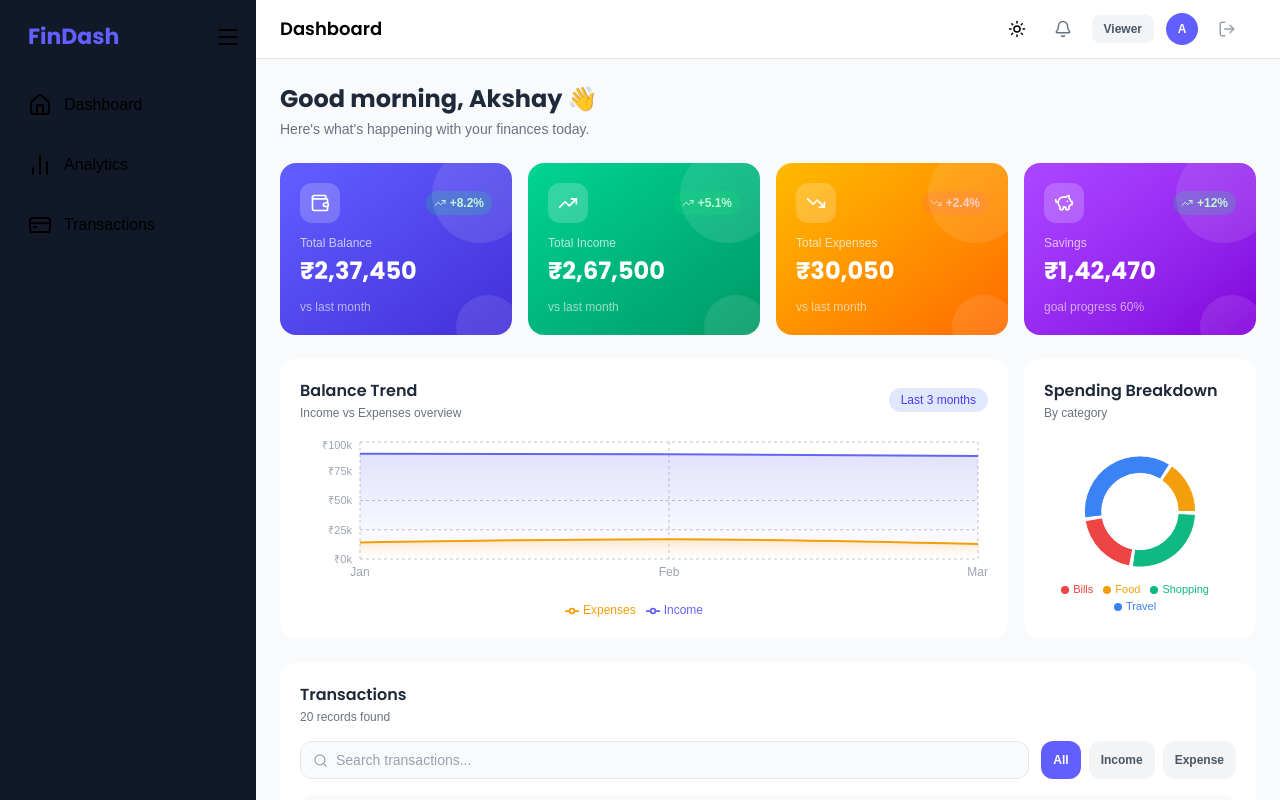
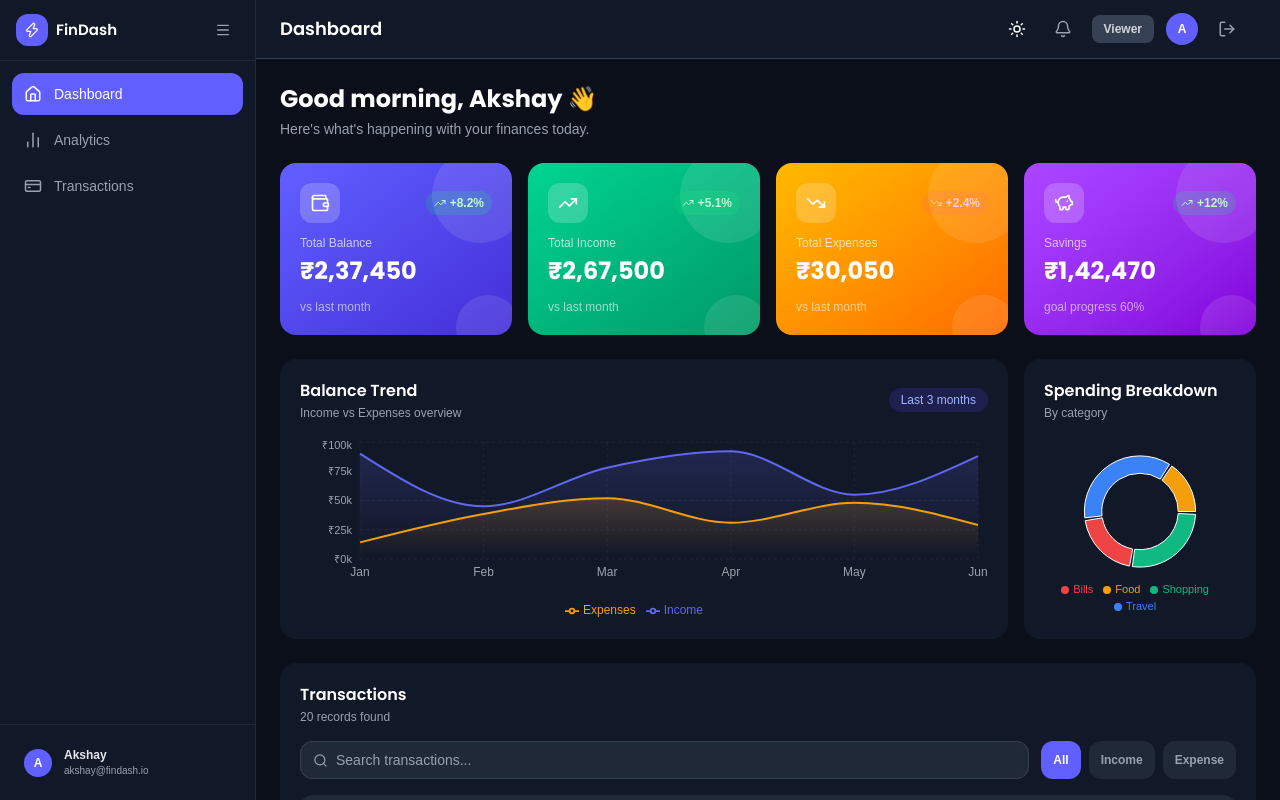
Before and after one commit to akshayUniverse/finance-dashboard, a React (Vite) app: page / in a window 1280 px wide. Built offline with nearby package versions, Linux system fonts and the light colour scheme.

Commit message:
add insightspanel , activate slidbar and  smooth animation and dark mode ripple with flushSync activate .

```diff
--- a/src/App.css
+++ b/src/App.css
@@ -1,23 +1,22 @@
 @import "tailwindcss";
 
+@variant dark (&:where(.dark, .dark *));
 
 :root {
   --background: #ffffff;
   --foreground: #171717;
 }
 
-.dark {
-  --background: #171717;
+html.dark {
+  --background: #0B0F1A;
   --foreground: #ffffff;
 }
-
 
 body {
   background-color: var(--background);
   color: var(--foreground);
   font-family: Arial, Helvetica, sans-serif;
 }
-
 
 @layer base {
   @font-face {
@@ -132,3 +131,22 @@ body {
     @apply text-[6px] md:text-[10px] font-poppins-medium;
   }
 }
+
+::view-transition-old(root) {
+  animation: none;
+  mix-blend-mode: normal;
+}
+
+::view-transition-new(root) {
+  animation: ripple-in 0.55s cubic-bezier(0.4, 0, 0.2, 1) forwards;
+  mix-blend-mode: normal;
+}
+
+@keyframes ripple-in {
+  from {
+    clip-path: circle(0% at var(--ripple-x, 50%) var(--ripple-y, 50%));
+  }
+  to {
+    clip-path: circle(150% at var(--ripple-x, 50%) var(--ripple-y, 50%));
+  }
+}
--- a/src/App.jsx
+++ b/src/App.jsx
@@ -1,13 +1,23 @@
 import './App.css';
 import Layout from './components/Layout';
 import Dashboard from './pages/Dashboard';
+import { useApp } from './context/AppContext';
+import InsightsPanel from './components/dashboard/InsightsPanel';
+import TransactionsTable from './components/dashboard/TransactionsTable';
+
+function PageRouter() {
+  const { activePage } = useApp();
+  if (activePage === "Analytics")    return  <InsightsPanel />;
+  if (activePage === "Transactions") return <TransactionsTable />;
+  return <Dashboard />;
+}
 
 function App() {
   return (
-      <Layout >
-        <Dashboard />
-      </Layout>
-  )
+    <Layout>
+      <PageRouter />
+    </Layout>
+  );
 }
 
-export default App
+export default App;
--- a/src/components/Header.jsx
+++ b/src/components/Header.jsx
@@ -24,10 +24,15 @@ export default function Header() {
 
   return (
     <div className="flex items-center justify-between px-4 md:px-6 py-3 pl-16 md:pl-6 bg-white dark:bg-[#111827] border-b border-gray-200 dark:border-gray-700">
-      <div className="text-lg font-semibold pl-12 md:pl-0 font-poppins-semibold">Dashboard</div>
+      <div className="text-lg font-semibold pl-12 md:pl-0 font-poppins-semibold">
+        Dashboard
+      </div>
 
       <div className="flex items-center gap-3 relative">
-        <button onClick={toggleTheme} className="p-2 rounded-lg hover:bg-gray-100 dark:hover:bg-gray-700 cursor-pointer transition-colors">
+        <button
+          onClick={(e) => toggleTheme(e)}
+          className="p-2 rounded-lg hover:bg-gray-100 dark:hover:bg-gray-700 cursor-pointer transition-colors"
+        >
           {isDark ? <Sun size={18} /> : <Moon size={18} />}
         </button>
 
@@ -60,17 +65,26 @@ export default function Header() {
 
         <div className="relative profile-menu">
           {isMobile && (
-            <div onClick={() => setOpenMenu(!openMenu)} className="w-8 h-8 rounded-full bg-indigo-500 flex items-center justify-center text-white text-xs font-bold cursor-pointer">
+            <div
+              onClick={() => setOpenMenu(!openMenu)}
+              className="w-8 h-8 rounded-full bg-indigo-500 flex items-center justify-center text-white text-xs font-bold cursor-pointer"
+            >
               A
             </div>
           )}
 
           {openMenu && isMobile && (
             <div className="absolute right-0 mt-2 w-48 bg-white dark:bg-[#1F2937] rounded-xl shadow-lg p-2 z-50 border border-gray-100 dark:border-gray-700">
-              <div onClick={toggleTheme} className="px-3 py-2 text-sm hover:bg-gray-100 dark:hover:bg-gray-700 rounded-lg cursor-pointer">
+              <div
+                onClick={(e) => toggleTheme(e)}
+                className="px-3 py-2 text-sm hover:bg-gray-100 dark:hover:bg-gray-700 rounded-lg cursor-pointer"
+              >
                 Toggle Theme
               </div>
-              <div onClick={toggleRole} className="px-3 py-2 text-sm hover:bg-gray-100 dark:hover:bg-gray-700 rounded-lg cursor-pointer">
+              <div
+                onClick={(e) => toggleRole(e)}
+                className="px-3 py-2 text-sm hover:bg-gray-100 dark:hover:bg-gray-700 rounded-lg cursor-pointer"
+              >
                 Role: {role}
               </div>
               <div className="px-3 py-2 text-sm hover:bg-red-50 dark:hover:bg-red-900/20 rounded-lg cursor-pointer text-red-500">
--- a/src/components/Layout.jsx
+++ b/src/components/Layout.jsx
@@ -1,12 +1,10 @@
 import Sidebar from "./Sidebar";
 import Header from "./Header";
-import { useApp } from "../context/AppContext";
+
 
 export default function Layout({ children }) {
-  const { darkMode } = useApp();
 
   return (
-    <div className={darkMode ? "dark" : ""}>
       <div className="flex h-screen overflow-hidden bg-gray-50 dark:bg-[#0B0F1A] text-black dark:text-white">
         <Sidebar />
         <div className="flex-1 flex flex-col min-w-0">
@@ -16,6 +14,5 @@ export default function Layout({ children }) {
           </main>
         </div>
       </div>
-    </div>
   );
 }
--- a/src/components/Sidebar.jsx
+++ b/src/components/Sidebar.jsx
@@ -1,110 +1,180 @@
-import { useState, useEffect } from "react";
-import { Home, BarChart2, CreditCard, Menu, X } from "lucide-react";
+import { useState, useEffect, useRef } from "react";
+import { Home, BarChart2, CreditCard, Menu, X, Zap } from "lucide-react";
+import { useApp } from "../context/AppContext";
+
+const NAV_ITEMS = [
+  { icon: Home,        label: "Dashboard"    },
+  { icon: BarChart2,   label: "Analytics"    },
+  { icon: CreditCard,  label: "Transactions" },
+];
 
 export default function Sidebar() {
-  const [collapsed, setCollapsed] = useState(false);
-  const [open, setOpen] = useState(false);
-  const [isDesktop, setIsDesktop] = useState(true);
-  const effectiveCollapsed = isDesktop ? collapsed : false;
+  const { activePage, setActivePage } = useApp();
+  const [collapsed,  setCollapsed]  = useState(false);
+  const [mobileOpen, setMobileOpen] = useState(false);
+  const [isDesktop,  setIsDesktop]  = useState(() => typeof window !== "undefined" ? window.innerWidth >= 768 : true);
 
   useEffect(() => {
-    const check = () => setIsDesktop(window.innerWidth >= 768);
-    check();
+    const check = () => {
+      const desktop = window.innerWidth >= 768;
+      setIsDesktop(desktop);
+      if (desktop) setMobileOpen(false);
+    };
     window.addEventListener("resize", check);
     return () => window.removeEventListener("resize", check);
   }, []);
 
+  const isCollapsed = isDesktop && collapsed;
+
+  const handleNavClick = (label) => {
+    setActivePage(label);
+    if (!isDesktop) setMobileOpen(false);
+  };
+
   return (
     <>
-      {!isDesktop && open && (
+
+      {!isDesktop && mobileOpen && (
         <div
-          className="fixed inset-0 bg-black/50 z-40"
-          onClick={() => setOpen(false)}
+          className="fixed inset-0 bg-black/60 z-40"
+          onClick={() => setMobileOpen(false)}
         />
       )}
 
+      <div
+        className={`
+          relative shrink-0 h-screen
+          transition-[width] duration-300 ease-in-out
+          hidden md:block
+          ${isCollapsed ? "w-[72px]" : "w-64"}
+        `}
+      />
+
       <aside
-        className={`fixed z-50 md:relative h-screen bg-[#111827] transition-all duration-300
-                    ${isDesktop ? (collapsed ? "w-20" : "w-64") : "w-64"}
-                    ${!isDesktop && !open ? "-translate-x-full" : "translate-x-0"}
+        className={`
+          fixed inset-y-0 left-0 z-50
+          flex flex-col h-screen
+          bg-white dark:bg-[#111827]
+          border-r border-gray-100 dark:border-gray-800
+          overflow-hidden
+          transition-[width,transform] duration-300 ease-in-out
+          ${isCollapsed ? "w-[72px]" : "w-64"}
+          ${!isDesktop
+            ? mobileOpen
+              ? "translate-x-0 shadow-2xl"
+              : "-translate-x-full"
+            : "translate-x-0"
+          }
         `}
       >
-        <div className="flex p-4 flex-col h-full">
-          <div
-            className={`flex flex-col items-center mb-6 py-1 ${
-              effectiveCollapsed ? "gap-6" : "justify-between flex-row"
-            }`}
+
+        <div className="flex items-center h-[61px] px-4 shrink-0 border-b border-gray-100 dark:border-gray-800">
+
+
+          <div className="w-8 h-8 bg-indigo-500 rounded-xl flex items-center justify-center shrink-0">
+            <Zap size={16} className="text-white" />
+          </div>
+
+          <span
+            style={{
+              opacity: isCollapsed ? 0 : 1,
+              transition: "opacity 200ms ease-in-out",
+              pointerEvents: isCollapsed ? "none" : "auto",
+            }}
+            className="ml-2 font-bold text-[15px] text-gray-800 dark:text-white font-poppins-semibold whitespace-nowrap overflow-hidden"
           >
-            <div className="flex items-center justify-center">
-              {effectiveCollapsed ? (
-                <div className="size-8 bg-indigo-500 rounded-[10px] flex items-center justify-center font-poppins-bold">
-                  F
-                </div>
-              ) : (
-                <h1 className="text-22 font-poppins-bold text-indigo-500 pl-3">FinDash</h1>
+            FinDash
+          </span>
+
+
+          {isDesktop && (
+            <button
+              onClick={() => setCollapsed(p => !p)}
+              className="ml-auto w-8 h-8 shrink-0 flex items-center justify-center rounded-lg text-gray-400 hover:text-gray-700 dark:hover:text-gray-200 hover:bg-gray-100 dark:hover:bg-gray-700 transition-colors cursor-pointer"
+            >
+              <Menu size={16} />
+            </button>
+          )}
+
+          {!isDesktop && mobileOpen && (
+            <button
+              onClick={() => setMobileOpen(false)}
+              className="ml-auto w-8 h-8 shrink-0 flex items-center justify-center rounded-lg text-gray-400 hover:bg-gray-100 dark:hover:bg-gray-700 transition-colors cursor-pointer"
+            >
+              <X size={16} />
+            </button>
           )}
         </div>
 
+        {/* Nav */}
+        <nav className="flex-1 p-3 flex flex-col gap-1">
+          {NAV_ITEMS.map(({ icon: Icon, label }) => {
+            const isActive = activePage === label;
+            return (
               <button
-              className="cursor-pointer"
-              onClick={() =>
-                isDesktop ? setCollapsed(!collapsed) : setOpen(false)
+                key={label}
+                onClick={() => handleNavClick(label)}
+                title={label}
+                className={`
+                  w-full flex items-center rounded-xl
+                  transition-colors duration-150 cursor-pointer
+                  ${isCollapsed ? "justify-center p-[11px]" : "gap-3 px-3 py-[11px]"}
+                  ${isActive
+                    ? "bg-indigo-500 text-white"
+                    : "text-gray-500 dark:text-gray-400 hover:bg-indigo-50 dark:hover:bg-indigo-900/20 hover:text-indigo-600 dark:hover:text-indigo-400"
                   }
-              aria-label="Toggle Sidebar"
+                `}
               >
-              {isDesktop ? <Menu /> : <X />}
+                <Icon size={18} className="shrink-0" />
+                <span
+                  style={{
+                    opacity: isCollapsed ? 0 : 1,
+                    maxWidth: isCollapsed ? 0 : 160,
+                    transition: "opacity 200ms ease-in-out, max-width 300ms ease-in-out",
+                  }}
+                  className="text-sm font-medium whitespace-nowrap overflow-hidden"
+                >
+                  {label}
+                </span>
               </button>
+            );
+          })}
+        </nav>
+
+        {/* User section at bottom */}
+        <div className="p-3 border-t border-gray-100 dark:border-gray-800 shrink-0">
+          <div className={`
+            flex items-center rounded-xl hover:bg-gray-50 dark:hover:bg-gray-700
+            transition-colors cursor-pointer
+            ${isCollapsed ? "justify-center p-[11px]" : "gap-3 px-3 py-2.5"}
+          `}>
+            <div className="w-7 h-7 rounded-full bg-indigo-500 flex items-center justify-center text-white text-xs font-bold shrink-0">
+              A
             </div>
-          <nav
-            className={`space-y-3 transition-all duration-300 ${
-              !isDesktop && !open
-                ? "opacity-0 translate-x-5"
-                : "opacity-100 translate-x-0"
-            }`}
+            <div
+              style={{
+                opacity: isCollapsed ? 0 : 1,
+                maxWidth: isCollapsed ? 0 : 160,
+                transition: "opacity 200ms ease-in-out, max-width 300ms ease-in-out",
+              }}
+              className="min-w-0 overflow-hidden"
             >
-            <Item
-              icon={<Home />}
-              label="Dashboard"
-              collapsed={effectiveCollapsed}
-            />
-            <Item
-              icon={<BarChart2 />}
-              label="Analytics"
-              collapsed={effectiveCollapsed}
-            />
-            <Item
-              icon={<CreditCard />}
-              label="Transactions"
-              collapsed={effectiveCollapsed}
-            />
-          </nav>
+              <p className="text-xs font-semibold text-gray-700 dark:text-gray-200 truncate">Akshay</p>
+              <p className="text-[10px] text-gray-400 truncate">akshay@findash.io</p>
+            </div>
+          </div>
         </div>
       </aside>
 
-      {!isDesktop && !open && (
-        <div className="fixed top-3 left-4 z-50 flex items-center gap-2">
-
-          <div className="size-8 bg-indigo-500 rounded-[10px] flex items-center justify-center font-poppins-bold text-white">
-            F
-          </div>
-
+      {/* Mobile hamburger */}
+      {!isDesktop && !mobileOpen && (
         <button
-            onClick={() => setOpen(true)}
-            className="bg-[#111827] p-2 rounded-[10px]"
+          onClick={() => setMobileOpen(true)}
+          className="fixed top-4 left-4 z-50 w-9 h-9 bg-white dark:bg-[#111827] border border-gray-200 dark:border-gray-700 rounded-xl flex items-center justify-center shadow-sm text-gray-600 dark:text-gray-300 cursor-pointer transition-colors"
         >
-            <Menu />
+          <Menu size={16} />
         </button>
-        </div>
       )}
     </>
   );
 }
-
-function Item({ icon, label, collapsed }) {
-  return (
-    <div className="flex items-center gap-3 p-3 rounded-[10px] hover:bg-gray-700 transition-all duration-200 cursor-pointer">
-      {icon}
-      {!collapsed && <span>{label}</span>}
-    </div>
-  );
-}
--- /dev/null
+++ b/src/components/dashboard/InsightsPanel.jsx
@@ -0,0 +1,113 @@
+import { useApp } from "../../context/AppContext";
+import { TrendingUp, TrendingDown, Award, AlertCircle, Lightbulb } from "lucide-react";
+import { categoryColors } from "../../data/mockData";
+
+function getInsights(transactions) {
+  // --- Spending by category ---
+  const categoryTotals = {};
+  transactions
+    .filter(t => t.type === "expense")
+    .forEach(t => {
+      categoryTotals[t.category] = (categoryTotals[t.category] || 0) + t.amount;
+    });
+  const sortedCategories = Object.entries(categoryTotals).sort((a, b) => b[1] - a[1]);
+  const topCategory   = sortedCategories[0] || ["None", 0];
+  const lowestCategory = sortedCategories[sortedCategories.length - 1] || ["None", 0];
+
+  // --- Monthly totals ---
+  const monthlyTotals = {};
+  transactions.forEach(t => {
+    const month = t.date.slice(0, 7); // "2024-01"
+    if (!monthlyTotals[month]) monthlyTotals[month] = { income: 0, expenses: 0 };
+    monthlyTotals[month][t.type === "income" ? "income" : "expenses"] += t.amount;
+  });
+  const months      = Object.keys(monthlyTotals).sort();
+  const lastMonth   = months[months.length - 1];
+  const prevMonth   = months[months.length - 2];
+  const lastData    = monthlyTotals[lastMonth]  || { income: 0, expenses: 0 };
+  const prevData    = monthlyTotals[prevMonth]  || { income: 0, expenses: 0 };
+  const expenseChange = prevData.expenses > 0
+    ? (((lastData.expenses - prevData.expenses) / prevData.expenses) * 100).toFixed(1)
+    : 0;
+  const savingsRate = lastData.income > 0
+    ? (((lastData.income - lastData.expenses) / lastData.income) * 100).toFixed(1)
+    : 0;
+
+  return { topCategory, lowestCategory, expenseChange, savingsRate, lastMonth, prevMonth };
+}
+
+function InsightCard({ icon, label, value, sub, color }) {
+  return (
+    <div className="flex items-start gap-3 p-4 bg-gray-50 dark:bg-[#1F2937] rounded-xl">
+      <div className={`w-9 h-9 rounded-xl flex items-center justify-center shrink-0 ${color}`}>
+        {icon}
+      </div>
+      <div className="min-w-0">
+        <p className="text-xs text-gray-500 dark:text-gray-400 font-medium">{label}</p>
+        <p className="text-sm font-bold text-gray-800 dark:text-white mt-0.5 truncate">{value}</p>
+        {sub && <p className="text-xs text-gray-400 dark:text-gray-500 mt-0.5">{sub}</p>}
+      </div>
+    </div>
+  );
+}
+
+export default function InsightsPanel() {
+  const { transactions } = useApp();
+  const { topCategory, lowestCategory, expenseChange, savingsRate, lastMonth } = getInsights(transactions);
+
+  const monthLabel = new Date(lastMonth + "-01").toLocaleString("en-IN", { month: "long", year: "numeric" });
+
+  const insights = [
+    {
+      icon: <Award size={16} className="text-amber-600" />,
+      label: "Top Spending Category",
+      value: topCategory[0],
+      sub: `₹${topCategory[1].toLocaleString("en-IN")} total spent`,
+      color: "bg-amber-100 dark:bg-amber-900/30",
+    },
+    {
+      icon: Number(expenseChange) > 0
+        ? <TrendingUp size={16} className="text-red-500" />
+        : <TrendingDown size={16} className="text-emerald-500" />,
+      label: "Expense Change",
+      value: `${expenseChange > 0 ? "+" : ""}${expenseChange}% vs prev month`,
+      sub: `In ${monthLabel}`,
+      color: Number(expenseChange) > 0
+        ? "bg-red-100 dark:bg-red-900/30"
+        : "bg-emerald-100 dark:bg-emerald-900/30",
+    },
+    {
+      icon: <Lightbulb size={16} className="text-indigo-500" />,
+      label: "Savings Rate",
+      value: `${savingsRate}% of income saved`,
+      sub: `In ${monthLabel}`,
+      color: "bg-indigo-100 dark:bg-indigo-900/30",
+    },
+    {
+      icon: <AlertCircle size={16} className="text-purple-500" />,
+      label: "Lowest Spending",
+      value: lowestCategory[0],
+      sub: `₹${lowestCategory[1].toLocaleString("en-IN")} total spent`,
+      color: "bg-purple-100 dark:bg-purple-900/30",
+    },
+  ];
+
+  return (
+    <div className="bg-white dark:bg-[#111827] rounded-2xl p-5 flex flex-col gap-4">
+      <div>
+        <h2 className="font-semibold text-gray-800 dark:text-white font-poppins-semibold">
+          Insights
+        </h2>
+        <p className="text-xs text-gray-500 dark:text-gray-400 mt-0.5">
+          Auto-calculated from your transactions
+        </p>
+      </div>
+
+      <div className="grid grid-cols-1 sm:grid-cols-2 gap-3">
+        {insights.map(ins => (
+          <InsightCard key={ins.label} {...ins} />
+        ))}
+      </div>
+    </div>
+  );
+}
--- a/src/context/AppContext.jsx
+++ b/src/context/AppContext.jsx
@@ -1,4 +1,4 @@
-import { createContext, useContext, useState } from "react";
+import { createContext, useContext, useState, useCallback, useEffect } from "react";
 import { transactions as initialTransactions } from "../data/mockData";
 
 const AppContext = createContext();
@@ -7,10 +7,40 @@ export function AppProvider({ children }) {
   const [darkMode, setDarkMode] = useState(true);
   const [role, setRole] = useState("Viewer");
   const [transactions, setTransactions] = useState(initialTransactions);
+   const [activePage, setActivePage]     = useState("Dashboard");
 
-  const toggleTheme = () => {
-    setDarkMode((prev) => !prev);
-  };
+   useEffect(() => {
+    if (darkMode) {
+      document.documentElement.classList.add("dark");
+    } else {
+      document.documentElement.classList.remove("dark");
+    }
+  }, [darkMode]);
+
+  const toggleTheme = useCallback((event) => {
+    // Get button center position on screen
+    const rect = event?.currentTarget?.getBoundingClientRect?.();
+    const x = rect
+      ? Math.round(rect.left + rect.width / 2)
+      : window.innerWidth / 2;
+    const y = rect
+      ? Math.round(rect.top + rect.height / 2)
+      : window.innerHeight / 2;
+
+    // Tell CSS where the ripple starts
+    document.documentElement.style.setProperty("--ripple-x", `${x}px`);
+    document.documentElement.style.setProperty("--ripple-y", `${y}px`);
+
+    // If browser supports View Transitions
+    if (!document.startViewTransition) {
+      setDarkMode((prev) => !prev);
+      return;
+    }
+
+    document.startViewTransition(() => {
+      setDarkMode((prev) => !prev);
+    });
+  }, []);
 
   const toggleRole = () => {
     setRole((prev) => (prev === "Viewer" ? "Admin" : "Viewer"));
@@ -37,6 +67,8 @@ export function AppProvider({ children }) {
         transactions,
         addTransaction,
         editTransaction,
+        activePage,
+        setActivePage,
       }}
     >
       {children}
--- a/src/data/mockData.js
+++ b/src/data/mockData.js
@@ -163,8 +163,11 @@ export const transactions = [
 
 export const balanceTrend = [
   { month: "Jan", income: 90000, expenses: 14200, balance: 75800 },
-  { month: "Feb", income: 89500, expenses: 16950, balance: 72550 },
-  { month: "Mar", income: 88000, expenses: 12900, balance: 75100 },
+  { month: "Feb", income: 45000, expenses: 38500, balance: 6500  },
+  { month: "Mar", income: 78000, expenses: 52000, balance: 26000 },
+  { month: "Apr", income: 92000, expenses: 31000, balance: 61000 },
+  { month: "May", income: 55000, expenses: 48000, balance: 7000  },
+  { month: "Jun", income: 88000, expenses: 29000, balance: 59000 },
 ];
 
 export const categoryColors = {
--- a/src/pages/Dashboard.jsx
+++ b/src/pages/Dashboard.jsx
@@ -4,6 +4,7 @@ import BalanceTrend from "../components/dashboard/BalanceTrend";
 import SpendingChart from "../components/dashboard/SpendingChart";
 import TransactionsTable from "../components/dashboard/TransactionsTable";
 import { useApp } from "../context/AppContext";
+import InsightsPanel from "../components/dashboard/InsightsPanel";
 import { transactions } from "../data/mockData";
 
 // Calculate summary numbers from real data
@@ -88,6 +89,8 @@ export default function Dashboard() {
 
        <TransactionsTable />
 
+       <InsightsPanel />
+
     </div>
   );
 }
```
Lines whose indentation alone changed are shown as unchanged.
